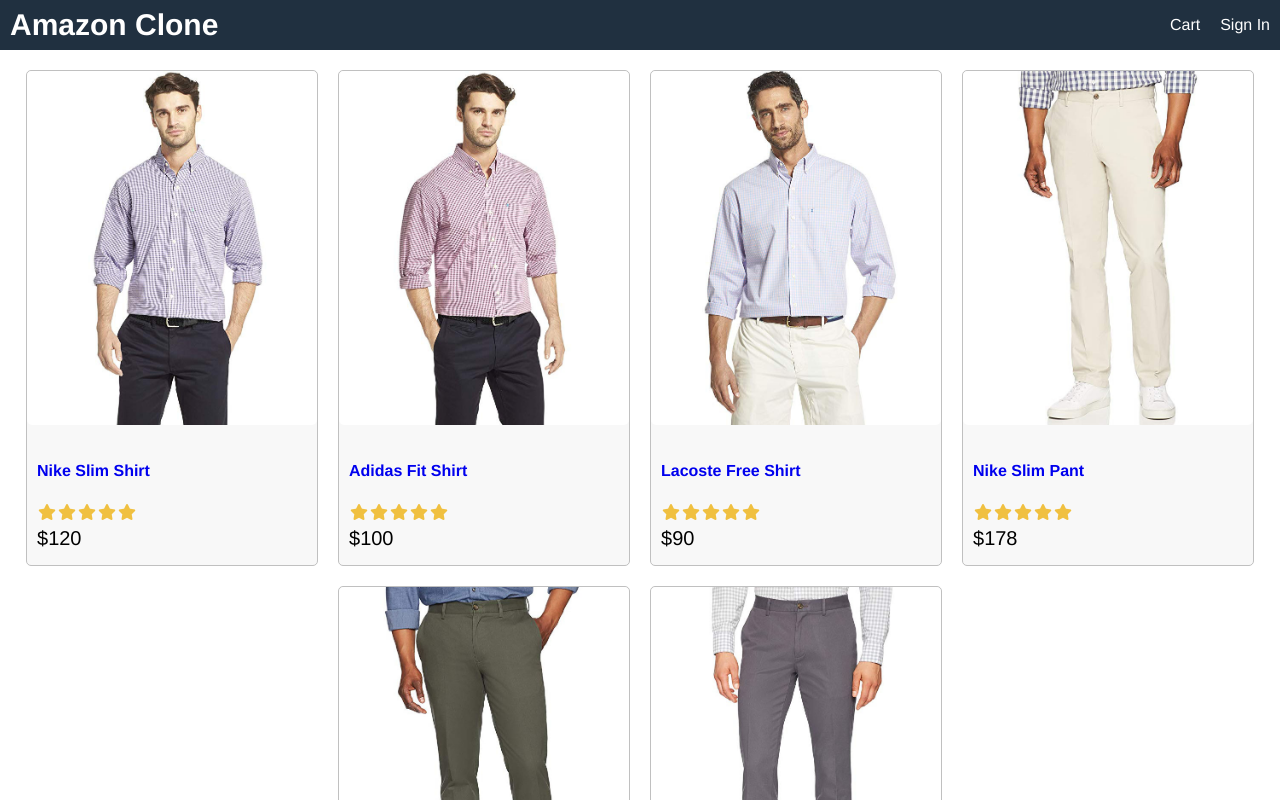
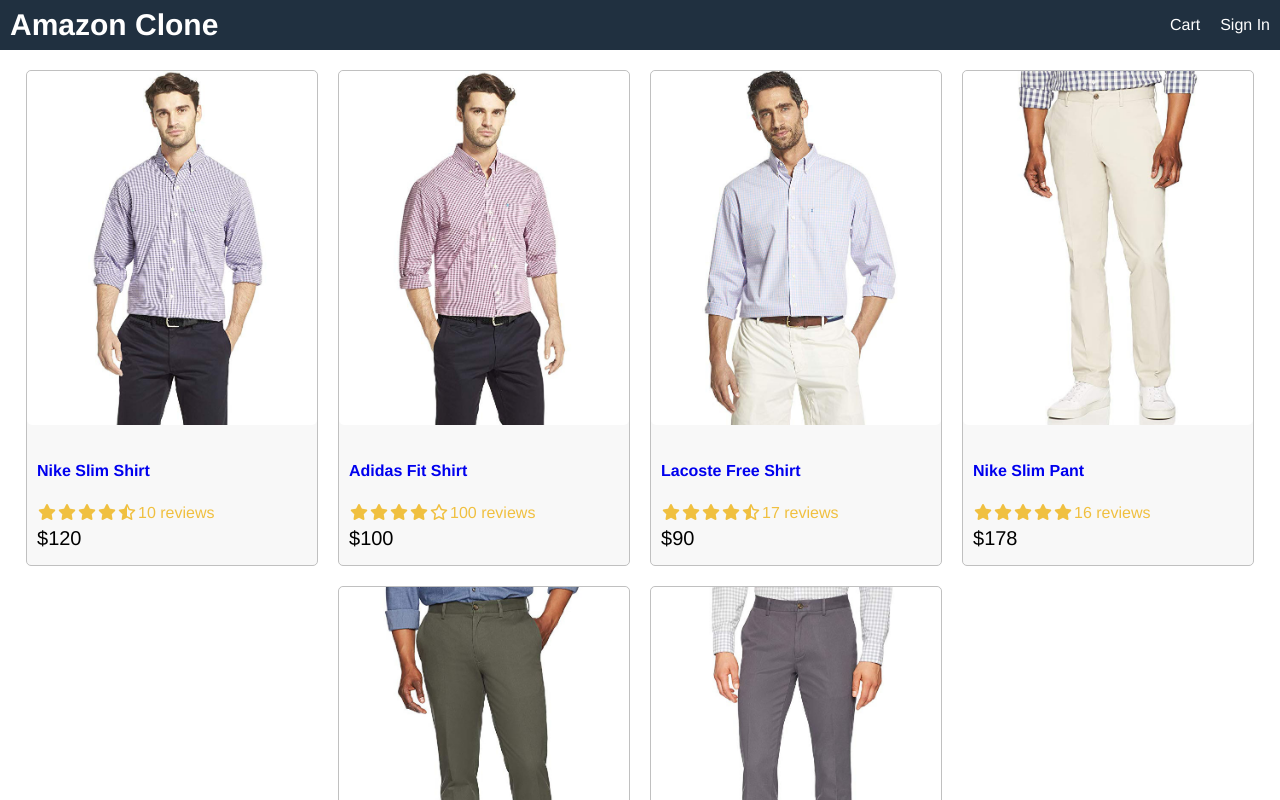
Before and after one commit to emmanuelkamala/amazon_clone, a React (Create React App) app in the folder frontend/: page / in a window 1280 px wide. Shown: the top 800 px of the page. Built offline with nearby package versions, Linux system fonts and the light colour scheme.

Commit message:
Add rating to the app dynamically

```diff
--- a/frontend/src/components/Product.js
+++ b/frontend/src/components/Product.js
@@ -1,4 +1,5 @@
 import React from 'react';
+import Rating from './Rating';
 
 function Product(props) {
 
@@ -13,23 +14,7 @@ function Product(props) {
                 <a href={`/product/${product._id}`}>
                   <h2>{product.name}</h2>
                 </a>
-                <div className="rating">
-                  <span>
-                    <i className="fa fa-star"></i>
-                  </span>
-                  <span>
-                    <i className="fa fa-star"></i>
-                  </span>
-                  <span>
-                    <i className="fa fa-star"></i>
-                  </span>
-                  <span>
-                    <i className="fa fa-star"></i>
-                  </span>
-                  <span>
-                    <i className="fa fa-star"></i>
-                  </span>
-                </div>
+                <Rating rating={product.rating} numReviews={product.numReviews}></Rating>
                 <div className="price">
                   ${product.price}
                 </div>
--- /dev/null
+++ b/frontend/src/components/Rating.js
@@ -0,0 +1,31 @@
+import React from 'react';
+
+function Rating(props) {
+
+  const { rating, numReviews } = props;
+
+  return (
+    <div className="rating">
+      <span>
+        <i className={rating >=1 ? "fa fa-star" : rating >= 0.5 ? "fa fa-star-half-o" : "fa fa-star-o"}></i>
+      </span>
+      <span>
+        <i className={rating >=2 ? "fa fa-star" : rating >= 1.5 ? "fa fa-star-half-o" : "fa fa-star-o"}></i>
+      </span>
+      <span>
+        <i className={rating >=3 ? "fa fa-star" : rating >= 2.5 ? "fa fa-star-half-o" : "fa fa-star-o"}></i>
+      </span>
+      <span>
+        <i className={rating >=4 ? "fa fa-star" : rating >= 3.5 ? "fa fa-star-half-o" : "fa fa-star-o"}></i>
+      </span>
+      <span>
+        <i className={rating >=5 ? "fa fa-star" : rating >= 4.5 ? "fa fa-star-half-o" : "fa fa-star-o"}></i>
+      </span>
+      <span>
+        {numReviews + ' reviews'}
+      </span>
+    </div>
+  )
+}
+
+export default Rating;
```
Also changed, not shown: 1 other file (tests, documents, lock files or other folders).
